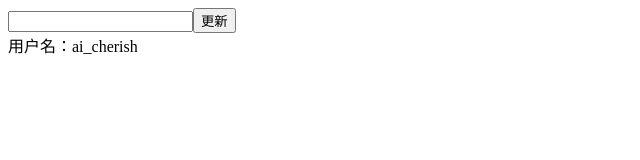
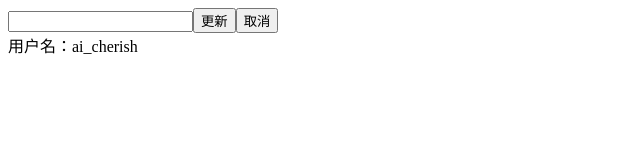
Before and after one commit to kongjun0320/zf_use_request, a React (Create React App) app: page / in a window 1280 px wide. Shown: the top 160 px of the page, without its empty margins (0-640 px from the left). Built offline with nearby package versions, Linux system fonts and the light colour scheme.

Commit message:
feat: cancel

```diff
--- a/src/App.jsx
+++ b/src/App.jsx
@@ -12,9 +12,9 @@ function getName() {
 function updateName(newName) {
   return new Promise((resolve, reject) => {
     setTimeout(() => {
-      // resolve(newName);
-      reject('error');
-    }, 1000);
+      resolve(newName);
+      // reject('error');
+    }, 3000);
   });
 }
 
@@ -22,7 +22,7 @@ const App = () => {
   const [value, setValue] = useState('');
   const lastRef = useRef();
   const { data: name, mutate } = useRequest(getName, {});
-  const { run, loading } = useRequest(updateName, {
+  const { run, loading, cancel } = useRequest(updateName, {
     manual: true,
     onSuccess(response, params) {
       console.log('更新用户名成功 >>> ', response, params);
@@ -30,6 +30,10 @@ const App = () => {
     },
     onError(error, params) {
       console.log('更新用户名失败 >>> ', error, params);
+      mutate(lastRef.current);
+    },
+    onCancel() {
+      console.log('取消更新用户名');
       mutate(lastRef.current);
     },
   });
@@ -50,6 +54,14 @@ const App = () => {
       >
         {loading ? '更新中' : '更新'}
       </button>
+      <button
+        onClick={() => {
+          setValue('');
+          cancel();
+        }}
+      >
+        取消
+      </button>
       {name && <div>用户名：{name}</div>}
     </>
   );
--- a/src/ahooks/useRequest/src/Fetch.js
+++ b/src/ahooks/useRequest/src/Fetch.js
@@ -4,6 +4,7 @@ class Fetch {
   constructor(serviceRef, options, subscribe) {
     this.serviceRef = serviceRef;
     this.subscribe = subscribe;
+    this.count = 0;
 
     this.state = {
       loading: !options.manual,
@@ -30,6 +31,9 @@ class Fetch {
   }
 
   async runAsync(...params) {
+    this.count += 1;
+    const currentCount = this.count;
+
     this.setState({
       loading: true,
       params,
@@ -39,6 +43,12 @@ class Fetch {
 
     try {
       const res = await this.serviceRef.current(...params);
+      // 被取消掉了、或者是又发生了一次请求
+      if (currentCount !== this.count) {
+        // prevent run.then when request is canceled
+        return new Promise(() => {});
+      }
+
       this.setState({
         data: res,
         loading: false,
@@ -47,6 +57,11 @@ class Fetch {
       this.options.onSuccess?.(res, params);
       this.options.onFinally?.(params, res, undefined);
     } catch (error) {
+      if (currentCount !== this.count) {
+        // prevent run.then when request is canceled
+        return new Promise(() => {});
+      }
+
       this.setState({
         loading: false,
         error,
@@ -59,7 +74,15 @@ class Fetch {
     }
   }
 
-  cancel() {}
+  cancel() {
+    this.count += 1;
+
+    this.setState({
+      loading: false,
+    });
+
+    this.options?.onCancel();
+  }
 
   refresh() {
     this.run(...(this.state.params || []));
--- a/src/ahooks/useRequest/src/useRequestImplement.js
+++ b/src/ahooks/useRequest/src/useRequestImplement.js
@@ -43,6 +43,7 @@ function useRequestImplement(service, options = {}) {
     refresh: useMemoizedFn(fetchInstance.refresh.bind(fetchInstance)),
     refreshAsync: useMemoizedFn(fetchInstance.refreshAsync.bind(fetchInstance)),
     mutate: useMemoizedFn(fetchInstance.mutate.bind(fetchInstance)),
+    cancel: useMemoizedFn(fetchInstance.cancel.bind(fetchInstance)),
   };
 }
 
```
